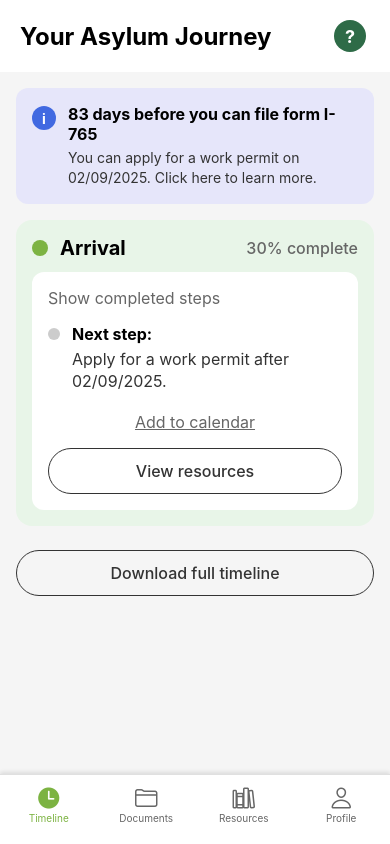
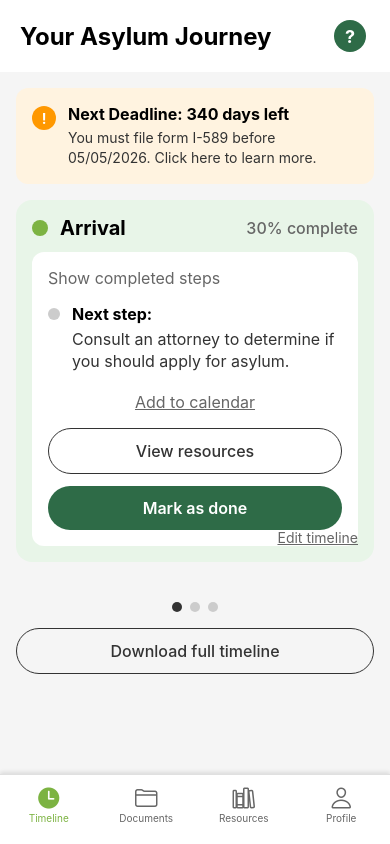
Before and after one commit to lucyzimmo/AsylumAssist, a React Native app in the folder ZowyAsylumApp/: screen /MainStack in a window 390 px wide. Built offline with nearby package versions, Linux system fonts and the light colour scheme.

Commit message:
fixed dashboard

```diff
--- a/ZowyAsylumApp/screens/main/DashboardScreen.tsx
+++ b/ZowyAsylumApp/screens/main/DashboardScreen.tsx
@@ -1,4 +1,4 @@
-import React from 'react';
+import React, { useState } from 'react';
 import {
   View,
   Text,
@@ -14,7 +14,88 @@ interface DashboardScreenProps {
   navigation: any;
 }
 
+// Timeline data based on the mockups
+const timelineSteps = [
+  {
+    id: 'arrival',
+    title: 'Arrival',
+    progress: '30% complete',
+    nextStep: 'Consult an attorney to determine if you should apply for asylum.',
+    alert: {
+      type: 'warning',
+      title: 'Next Deadline: 340 days left',
+      message: 'You must file form I-589 before 05/05/2026. Click here to learn more.',
+    },
+    hasMarkAsDone: true,
+  },
+  {
+    id: 'interview',
+    title: 'Interview',
+    progress: '30% complete',
+    nextStep: 'Your affirmative asylum interview is on 08/09/2025. Make sure you prepare your supporting documents, along with English translations.',
+    alert: {
+      type: 'warning',
+      title: 'Next Deadline: 41 days left',
+      message: 'Your affirmative asylum interview is on 08/09/2025. Click here to learn more.',
+    },
+    hasMarkAsDone: true,
+  },
+  {
+    id: 'work-permit',
+    title: 'Arrival',
+    progress: '30% complete',
+    nextStep: 'Apply for a work permit after 02/09/2025.',
+    alert: {
+      type: 'info',
+      title: '83 days before you can file form I-765',
+      message: 'You can apply for a work permit on 02/09/2025. Click here to learn more.',
+    },
+    hasMarkAsDone: false,
+  },
+];
+
 const DashboardScreen: React.FC<DashboardScreenProps> = ({ navigation }) => {
+  const [currentStepIndex, setCurrentStepIndex] = useState(0);
+  const [hasCompletedOnboarding, setHasCompletedOnboarding] = useState(true); // For demo, set to false to show empty state
+
+  const currentStep = timelineSteps[currentStepIndex];
+
+  // Empty state when user hasn't completed onboarding
+  if (!hasCompletedOnboarding) {
+    return (
+      <SafeAreaView style={styles.container}>
+        <View style={styles.header}>
+          <Text style={styles.headerTitle}>Your Asylum Journey</Text>
+          <TouchableOpacity style={styles.helpButton}>
+            <View style={styles.helpIcon}>
+              <Text style={styles.questionMark}>?</Text>
+            </View>
+          </TouchableOpacity>
+        </View>
+
+        <ScrollView style={styles.content} showsVerticalScrollIndicator={false}>
+          {/* Empty Timeline Container */}
+          <View style={styles.emptyTimelineCard}>
+            <View style={styles.emptyTimelineContent}>
+              <View style={styles.emptyTimelineDot} />
+              <View style={styles.emptyTimelineLine} />
+            </View>
+          </View>
+
+          {/* Call to Action */}
+          <View style={styles.ctaSection}>
+            <Text style={styles.ctaTitle}>Tell us about your journey</Text>
+            <Text style={styles.ctaSubtitle}>
+              We need you to answer some questions about your asylum status so we can generate your timeline and determine your next steps.
+            </Text>
+            <TouchableOpacity style={styles.startQuestionnaireButton}>
+              <Text style={styles.startQuestionnaireText}>Start questionnaire</Text>
+            </TouchableOpacity>
+          </View>
+        </ScrollView>
+      </SafeAreaView>
+    );
+  }
 
   return (
     <SafeAreaView style={styles.container}>
@@ -29,18 +110,24 @@ const DashboardScreen: React.FC<DashboardScreenProps> = ({ navigation }) => {
       </View>
 
       <ScrollView style={styles.content} showsVerticalScrollIndicator={false}>
-        {/* Info Banner */}
-        <View style={styles.infoBanner}>
-          <View style={styles.infoIcon}>
-            <Text style={styles.infoIconText}>i</Text>
-          </View>
-          <View style={styles.infoContent}>
-            <Text style={styles.infoBannerTitle}>83 days before you can file form I-765</Text>
-            <Text style={styles.infoBannerText}>
-              You can apply for a work permit on 02/09/2025. Click here to learn more.
+        {/* Alert Banner */}
+        <TouchableOpacity style={[
+          styles.alertBanner,
+          currentStep.alert.type === 'warning' ? styles.warningBanner : styles.infoBanner
+        ]}>
+          <View style={[
+            styles.alertIcon,
+            currentStep.alert.type === 'warning' ? styles.warningIcon : styles.infoIconStyle
+          ]}>
+            <Text style={styles.alertIconText}>
+              {currentStep.alert.type === 'warning' ? '!' : 'i'}
             </Text>
           </View>
-        </View>
+          <View style={styles.alertContent}>
+            <Text style={styles.alertTitle}>{currentStep.alert.title}</Text>
+            <Text style={styles.alertText}>{currentStep.alert.message}</Text>
+          </View>
+        </TouchableOpacity>
 
         {/* Timeline Card */}
         <View style={styles.timelineCard}>
@@ -48,8 +135,8 @@ const DashboardScreen: React.FC<DashboardScreenProps> = ({ navigation }) => {
           <View style={styles.progressHeader}>
             <View style={styles.progressDot} />
             <View style={styles.progressInfo}>
-              <Text style={styles.timelineTitle}>Arrival</Text>
-              <Text style={styles.progressPercent}>30% complete</Text>
+              <Text style={styles.timelineTitle}>{currentStep.title}</Text>
+              <Text style={styles.progressPercent}>{currentStep.progress}</Text>
             </View>
           </View>
 
@@ -63,7 +150,7 @@ const DashboardScreen: React.FC<DashboardScreenProps> = ({ navigation }) => {
               <View style={styles.nextStepDot} />
               <View style={styles.nextStepContent}>
                 <Text style={styles.nextStepLabel}>Next step:</Text>
-                <Text style={styles.nextStepText}>Apply for a work permit after 02/09/2025.</Text>
+                <Text style={styles.nextStepText}>{currentStep.nextStep}</Text>
               </View>
             </View>
 
@@ -74,7 +161,32 @@ const DashboardScreen: React.FC<DashboardScreenProps> = ({ navigation }) => {
             <TouchableOpacity style={styles.viewResourcesButton}>
               <Text style={styles.viewResourcesText}>View resources</Text>
             </TouchableOpacity>
+
+            {currentStep.hasMarkAsDone && (
+              <TouchableOpacity style={styles.markAsDoneButton}>
+                <Text style={styles.markAsDoneText}>Mark as done</Text>
+              </TouchableOpacity>
+            )}
           </View>
+
+          {/* Edit Timeline Link */}
+          <TouchableOpacity style={styles.editTimelineLink}>
+            <Text style={styles.editTimelineText}>Edit timeline</Text>
+          </TouchableOpacity>
+        </View>
+
+        {/* Navigation Dots */}
+        <View style={styles.navigationDots}>
+          {timelineSteps.map((_, index) => (
+            <TouchableOpacity
+              key={index}
+              style={[
+                styles.navigationDot,
+                index === currentStepIndex && styles.navigationDotActive
+              ]}
+              onPress={() => setCurrentStepIndex(index)}
+            />
+          ))}
         </View>
 
         {/* Download Timeline Button */}
@@ -130,40 +242,110 @@ const styles = StyleSheet.create({
     paddingTop: 16,
   },
 
-  // Info Banner
-  infoBanner: {
+  // Empty state styles
+  emptyTimelineCard: {
+    backgroundColor: '#FFFFFF',
+    borderRadius: 16,
+    borderWidth: 2,
+    borderColor: '#E8F5E8',
+    padding: 40,
+    marginBottom: 32,
+    alignItems: 'center',
+    justifyContent: 'center',
+    minHeight: 200,
+  },
+  emptyTimelineContent: {
+    alignItems: 'center',
+  },
+  emptyTimelineDot: {
+    width: 16,
+    height: 16,
+    borderRadius: 8,
+    backgroundColor: Colors.primary,
+    marginBottom: 8,
+  },
+  emptyTimelineLine: {
+    width: 2,
+    height: 60,
+    backgroundColor: Colors.primary,
+  },
+  ctaSection: {
+    alignItems: 'center',
+    paddingHorizontal: 16,
+    marginBottom: 32,
+  },
+  ctaTitle: {
+    fontSize: 24,
+    fontWeight: 'bold',
+    color: '#000000',
+    marginBottom: 16,
+    textAlign: 'center',
+  },
+  ctaSubtitle: {
+    fontSize: 16,
+    color: '#333333',
+    lineHeight: 24,
+    textAlign: 'center',
+    marginBottom: 32,
+  },
+  startQuestionnaireButton: {
+    backgroundColor: Colors.primaryDark,
+    borderRadius: 25,
+    paddingVertical: 16,
+    paddingHorizontal: 32,
+    alignItems: 'center',
+    minWidth: 250,
+  },
+  startQuestionnaireText: {
+    color: '#FFFFFF',
+    fontSize: 16,
+    fontWeight: '600',
+  },
+
+  // Alert Banner styles
+  alertBanner: {
     flexDirection: 'row',
-    backgroundColor: '#E6E6FA', // Light purple
     borderRadius: 12,
     padding: 16,
     marginBottom: 16,
     alignItems: 'flex-start',
   },
-  infoIcon: {
+  infoBanner: {
+    backgroundColor: '#E3F2FD', // Light blue
+  },
+  warningBanner: {
+    backgroundColor: '#FFF3E0', // Light orange
+  },
+  alertIcon: {
     width: 24,
     height: 24,
     borderRadius: 12,
-    backgroundColor: '#4169E1', // Blue
     alignItems: 'center',
     justifyContent: 'center',
     marginRight: 12,
     marginTop: 2,
   },
-  infoIconText: {
+  infoIconStyle: {
+    backgroundColor: '#2196F3', // Blue
+  },
+  warningIcon: {
+    backgroundColor: '#FF9800', // Orange
+  },
+  alertIconText: {
     color: '#FFFFFF',
     fontSize: 14,
     fontWeight: 'bold',
   },
-  infoContent: {
+  alertContent: {
     flex: 1,
   },
-  infoBannerTitle: {
+  alertTitle: {
     fontSize: 16,
     fontWeight: 'bold',
     color: '#000000',
     marginBottom: 4,
   },
-  infoBannerText: {
+  alertText: {
     fontSize: 14,
     color: '#333333',
     lineHeight: 20,
@@ -271,6 +453,47 @@ const styles = StyleSheet.create({
     color: '#333333',
     fontWeight: '500',
   },
+  markAsDoneButton: {
+    backgroundColor: Colors.primaryDark,
+    borderRadius: 25,
+    paddingVertical: 12,
+    paddingHorizontal: 24,
+    alignItems: 'center',
+    marginTop: 12,
+  },
+  markAsDoneText: {
+    fontSize: 16,
+    color: '#FFFFFF',
+    fontWeight: '600',
+  },
+  editTimelineLink: {
+    position: 'absolute',
+    bottom: 16,
+    right: 16,
+  },
+  editTimelineText: {
+    fontSize: 14,
+    color: '#666666',
+    textDecorationLine: 'underline',
+  },
+
+  // Navigation Dots
+  navigationDots: {
+    flexDirection: 'row',
+    justifyContent: 'center',
+    alignItems: 'center',
+    marginVertical: 16,
+    gap: 8,
+  },
+  navigationDot: {
+    width: 10,
+    height: 10,
+    borderRadius: 5,
+    backgroundColor: '#CCCCCC',
+  },
+  navigationDotActive: {
+    backgroundColor: '#333333',
+  },
 
   // Download Timeline Button
   downloadTimelineButton: {
```
